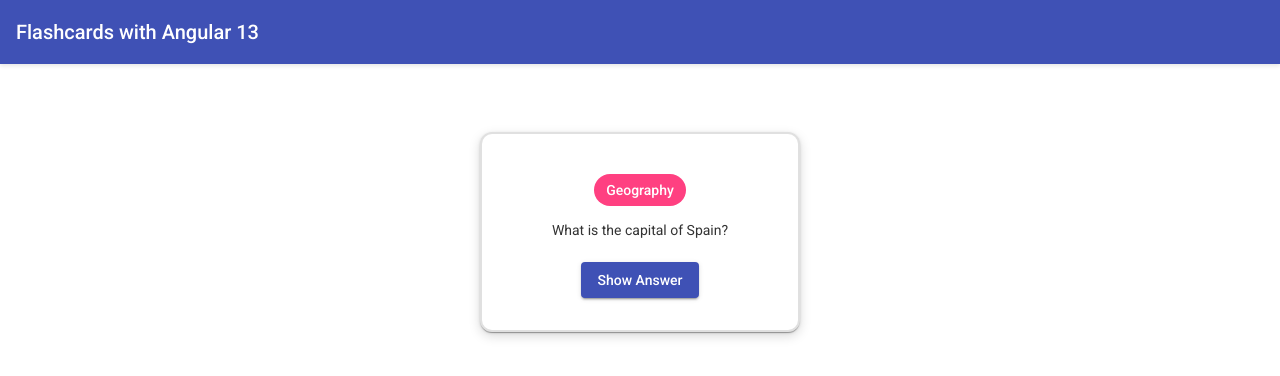
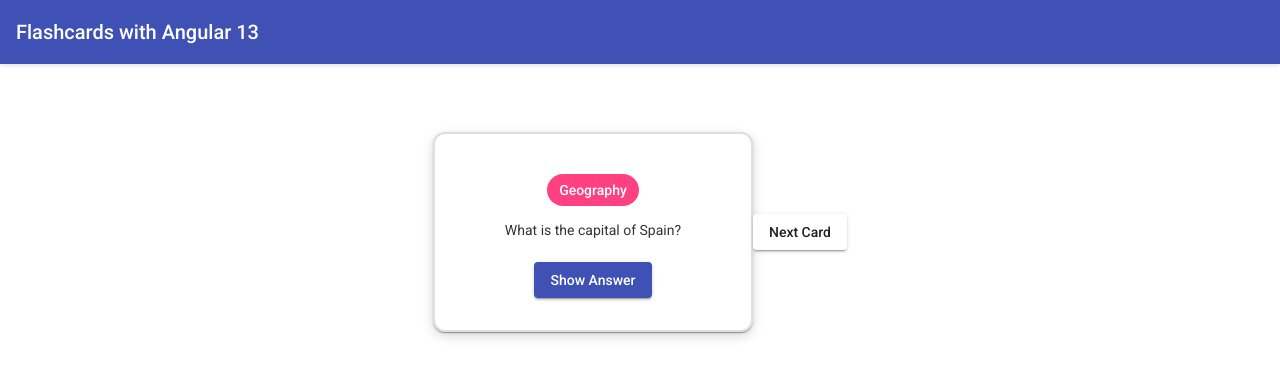
Before and after one commit to cesarcori/angular-flashcards, an Angular app: page / in a window 1280 px wide. Shown: the top 376 px of the page. Built offline with nearby package versions, Linux system fonts and the light colour scheme.

Commit message:
feat: Moving out the button change card

```diff
--- a/src/app/app.component.html
+++ b/src/app/app.component.html
@@ -8,6 +8,10 @@
 
 <main class="container">
     <app-flashcard [card]="currentCard!" (onNextCard)="nextCard()"></app-flashcard>
+
+    <button mat-raised-button color="basic" (click)="nextCard()">
+        Next Card
+    </button>
 
     <!-- <mat-card class="flashcard">
 
--- a/src/app/components/flashcard/flashcard.component.html
+++ b/src/app/components/flashcard/flashcard.component.html
@@ -52,8 +52,8 @@
                 </mat-card-content>
 
                 <mat-card-actions align="end">
-                    <button mat-raised-button color="basic" (click)="triggerNextCard()">
-                        Next Card
+                    <button mat-raised-button color="basic">
+                        View Question
                     </button>
                 </mat-card-actions>
             </mat-card>
--- a/src/app/components/flashcard/flashcard.component.ts
+++ b/src/app/components/flashcard/flashcard.component.ts
@@ -16,9 +16,4 @@ export class FlashcardComponent {
     this.isFlipped = !this.isFlipped;
   }
 
-  triggerNextCard() {
-    this.onNextCard.emit();
-    this.isFlipped = true;
-  }
-
 }
```
